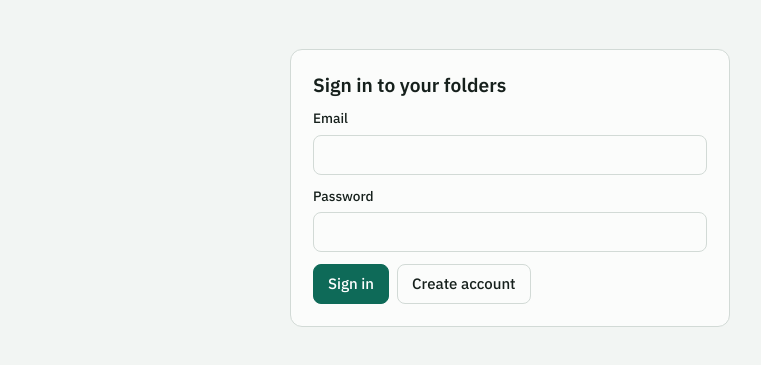
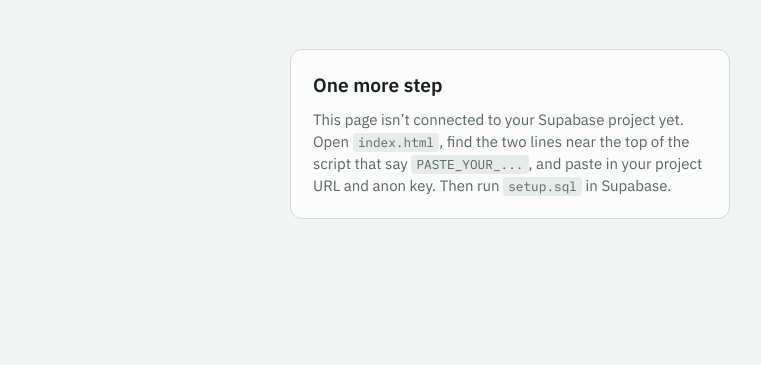
Before and after one commit to miaanore6420-rgb/fileorg, a plain HTML site: page index.html in a window 1280 px wide. Shown: the part 61-426 px from the top of the page, without its empty margins (130-891 px from the left). Drawn offline with nearby package versions, Linux system fonts and the light colour scheme.

Commit message:
Update index.html

```diff
--- a/index.html
+++ b/index.html
@@ -266,8 +266,8 @@ main{display:grid;gap:22px}
    Supabase dashboard > Project Settings > API
    - Project URL      looks like  https://abcdefgh.supabase.co
    - anon public key  a long string starting with  eyJ...  (never use the service_role key)  */
-var SUPABASE_URL = 'https://xspeaxjyuzhyvqvxbmsq.supabase.co';
-var SUPABASE_KEY = 'sb_publishable_Ld0Uk5-s-XKVWODMyiVaog_AIYW7aoN';
+var SUPABASE_URL = 'PASTE_YOUR_PROJECT_URL';
+var SUPABASE_KEY = 'PASTE_YOUR_ANON_KEY';
 /* ============================================================================ */
 
 (function(){
```
